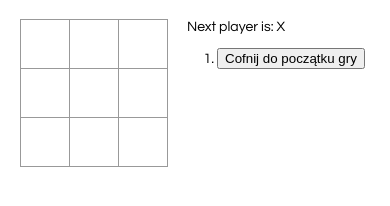
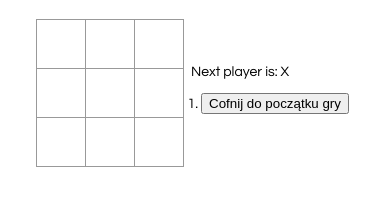
Before and after one commit to janekkaraczun/tictactoe, a React app: page / in a window 390 px wide. Built offline with nearby package versions, Linux system fonts and the light colour scheme.

Commit message:
fixed responsiveness

```diff
--- a/src/index.css
+++ b/src/index.css
@@ -1,16 +1,18 @@
 body {
   font: 14px "Century Gothic", Futura, sans-serif;
   margin: 20px;
+  align-items: center;
 }
 
 ol, ul {
-  padding-left: 30px;
+  padding-left: 10px;
 }
 
 .board-row:after {
   clear: both;
   content: "";
   display: table;
+  min-width: 150px;
 }
 
 .status {
@@ -41,10 +43,17 @@ ol, ul {
 }
 
 .game {
-  display: flex;
-  flex-direction: row;
+  display:flex;
+  flex-basis: 150px;
+  flex-wrap: wrap;
+  align-items: center;
+  justify-content: center;
 }
 
+.game-board {
+  flex-basis: 150px;
+}
 .game-info {
-  margin-left: 20px;
+  flex-basis: 150px;
+  margin: 5px;
 }
--- a/src/index.js
+++ b/src/index.js
@@ -110,9 +110,11 @@ class Game extends React.Component {
             onClick={(i) => this.kliknijTutaj(i)}
            />
         </div>
-        <div className="game-info">
-          <div>{status}</div>
-          <ol>{moves}</ol>
+        <div>
+          <div className="game-info">
+            <div className="status">{status}</div>
+            <ol>{moves}</ol>
+          </div>
         </div>
       </div>
     );
```
